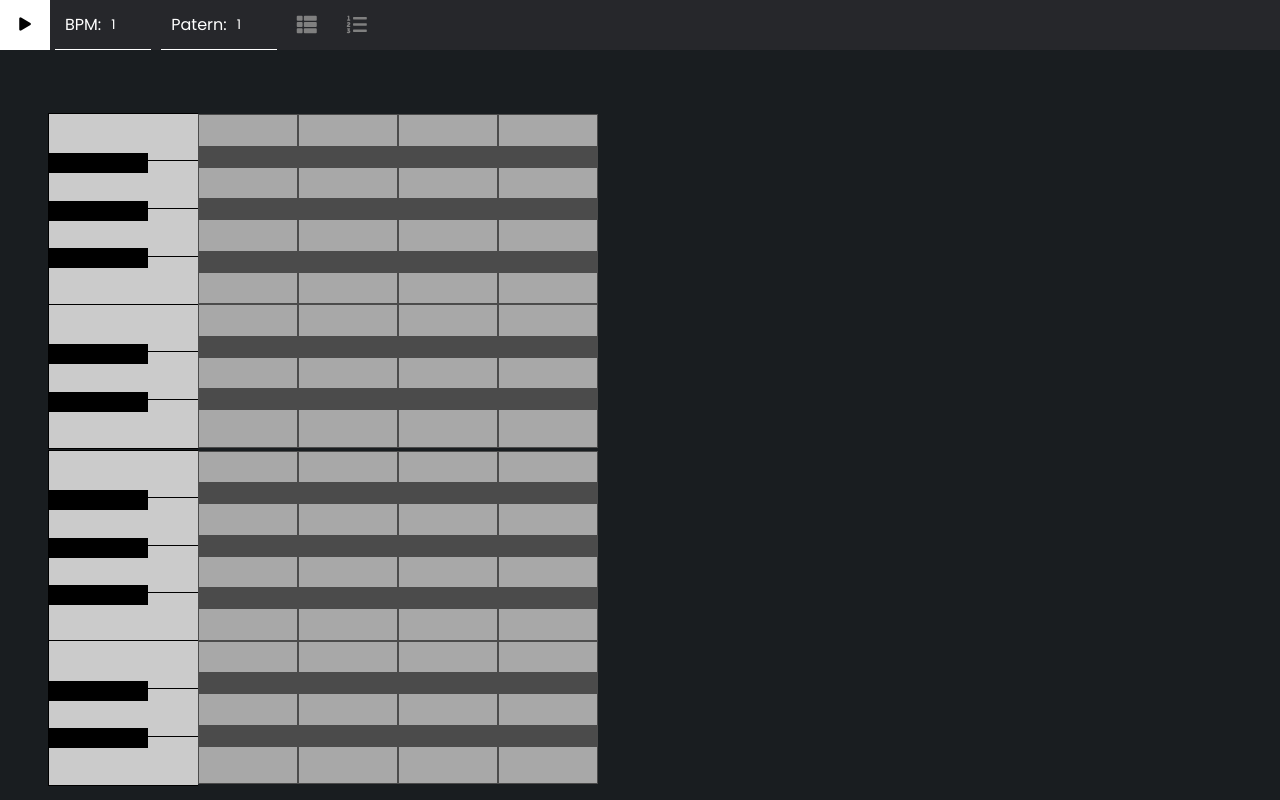
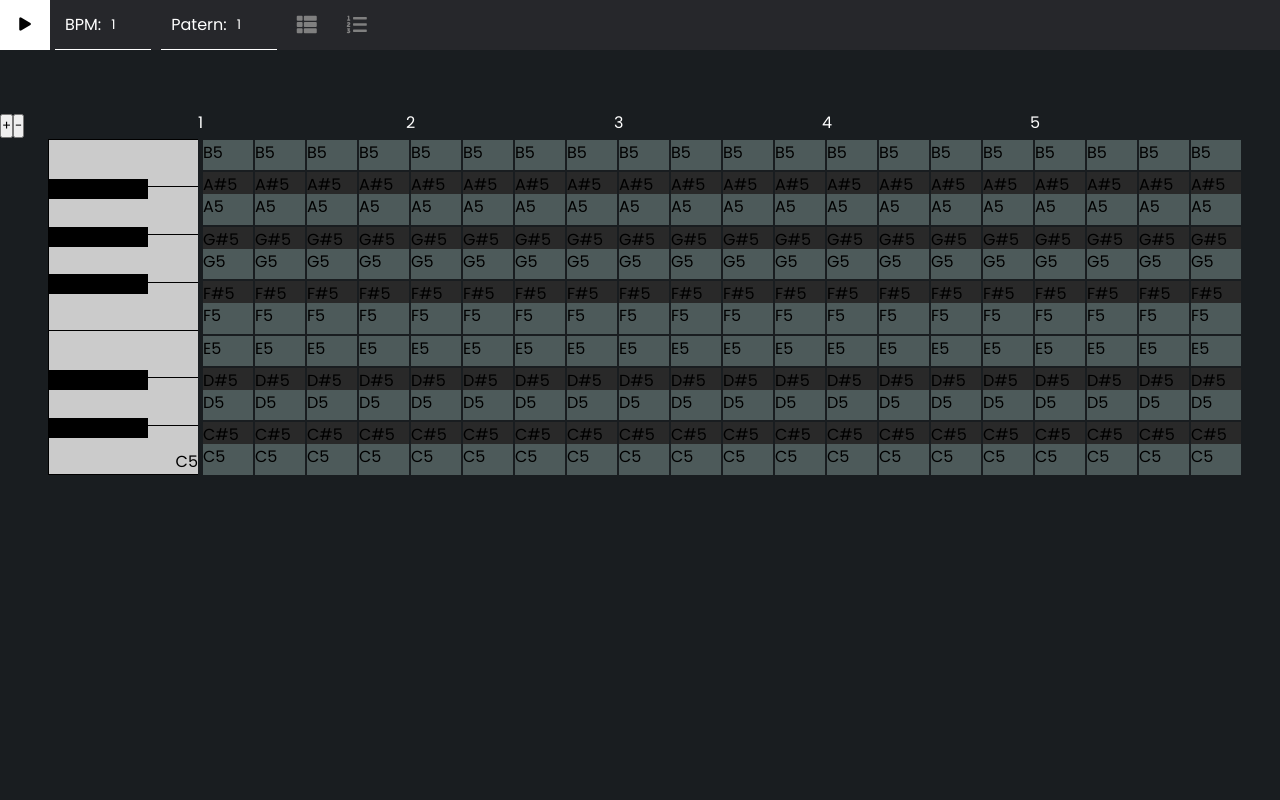
Before and after one commit to Procaillass/JamRacker, a React (Create React App) app: page / in a window 1280 px wide. Shown: the top 800 px of the page. Built offline with nearby package versions, Linux system fonts and the light colour scheme.

Commit message:
addGamePiano

```diff
--- a/src/App.scss
+++ b/src/App.scss
@@ -1,23 +1,43 @@
-@import url('https://fonts.googleapis.com/css2?family=Poppins:wght@300;400;500;700;900&display=swap');
+@import url("https://fonts.googleapis.com/css2?family=Poppins:wght@300;400;500;700;900&display=swap");
 
 // Variables couleurs
-$light-color : white ;
-$dark-color-1 : #191D20;
-$dark-color-2 : #26272B;
-$dark-color-3 : black;
+$light-color: white;
+$dark-color-1: #191d20;
+$dark-color-2: #26272b;
+$dark-color-3: black;
 
 * {
   margin: 0;
   padding: 0;
   box-sizing: border-box;
-  font-family: 'Poppins', sans-serif;
+  font-family: "Poppins", sans-serif;
+  /* width */
+  ::-webkit-scrollbar {
+    width: 10px;
+  }
+
+  /* Track */
+  ::-webkit-scrollbar-track {
+    background: $dark-color-2;
+  }
+
+  /* Handle */
+  ::-webkit-scrollbar-thumb {
+    background: $light-color;
+  }
+
+  /* Handle on hover */
+  ::-webkit-scrollbar-thumb:hover {
+    background: #555;
+  }
 }
 
-body{
+body {
   background-color: $dark-color-1;
+  counter-reset: col;
 }
 
-.header{
+.header {
   z-index: 10;
   position: fixed;
   top: 0;
@@ -27,7 +47,7 @@ body{
   height: 50px;
   background-color: $dark-color-2;
   margin-bottom: 5rem;
-  &_play-button{
+  &_play-button {
     width: 50px;
     background-color: $light-color;
     border: none;
@@ -35,13 +55,13 @@ body{
     outline: none;
   }
 
-  &_nav{
+  &_nav {
     display: flex;
     align-items: center;
-    &-list{
+    &-list {
       display: flex;
       list-style: none;
-      li{
+      li {
         height: 50px;
         margin: 0 15px;
         color: grey;
@@ -49,25 +69,23 @@ body{
         display: flex;
         align-items: center;
         cursor: pointer;
-        &:hover{
+        &:hover {
           color: $light-color;
         }
       }
     }
   }
 
-
-
-  &_bpm-container{
+  &_bpm-container {
     display: flex;
     align-items: center;
     border-bottom: 1px solid $light-color;
     margin: 0 5px;
-    p{
+    p {
       color: $light-color;
       margin: 0 10px;
     }
-    input{
+    input {
       width: 40px;
       background-color: transparent;
       border: none;
@@ -75,16 +93,16 @@ body{
       color: $light-color;
     }
   }
-  &_patern-container{
+  &_patern-container {
     display: flex;
     align-items: center;
     border-bottom: 1px solid $light-color;
     margin: 0 5px;
-    p{
+    p {
       color: $light-color;
       margin: 0 10px;
     }
-    input{
+    input {
       width: 40px;
       background-color: transparent;
       border: none;
@@ -92,13 +110,13 @@ body{
       color: $light-color;
     }
   }
-  &_select{
+  &_select {
     background-color: transparent;
     border: none;
     outline: none;
     border-bottom: 1px solid $light-color;
     color: $light-color;
-    option{
+    option {
       color: $dark-color-3;
     }
   }
@@ -106,73 +124,173 @@ body{
 
 // pianoRoll //
 
-.piano_global{
+.piano_global {
   padding-top: 7rem;
+  padding-bottom: 3rem;
 }
-.borad{
-  width:100%;
+.board {
+  width: 100%;
   display: flex;
-  margin-left: 3rem
-
+  margin-left: 3rem;
 }
-.piano-container{
+.clavier-container {
   display: flex;
   flex-direction: column;
-  background-color: red;
+  // background-color: red;
   justify-content: stretch;
-  margin-top: 1.45rem ;
-  .white{
+  margin-top: 1.45rem;
+
+  .white {
+    display: flex;
+    align-items: flex-end;
+    justify-content: flex-end;
     margin-top: -1.4rem;
-    height:           50px;
-    width:            150px;
-    z-index:          1;
-    border-top:1px solid black;
-    border-bottom:1px solid black;
-    border-left:1px solid black;
-    background-color: #CBCBCB;;
-
+    height: 50px;
+    width: 150px;
+    z-index: 1;
+    border-top: 1px solid black;
+    border-bottom: 1px solid black;
+    border-left: 1px solid black;
+    background-color: #cbcbcb;
   }
-  .white:nth-child(8){
+  .white:nth-child(8) {
     margin-top: -2px;
   }
-  .black{
+  .black {
     position: relative;
-    top: -.6rem;
-    height:20px;
-    width:100px;
-    z-index:2;
-    border:2px solid black;
+    top: -0.6rem;
+    height: 20px;
+    width: 100px;
+    z-index: 2;
+    border: 2px solid black;
     background-color: black;
   }
-  .key{
-    float:    left;
+  .key {
+    float: left;
     position: relative;
   }
 }
 
-.test{
+.test {
   background-color: red !important;
 }
-.roles-containter:nth-child(7){
-  background-color: aqua;
+
+//quentin
+
+.piano-containter {
+  margin-top: 2px;
 }
 
-div.roles-containter > div:nth-child(12){
-  height: 38.5px;
+// main {
+//   margin-top: 50px;
+//   height: calc(100vh - 50px);
+// }
+
+.piano_grid.white {
+  height: 30.4px;
 }
-.roles-containter{
-  margin-top: 2px;
-  .grid-item-white{
-    height: 32.5px;
-    width: 100px;
-    background-color: rgb(168, 168, 168);
-    border: 1px solid rgb(75, 75, 75) ;
-
-  }
-  .grid-item-black{
-    height: 20px;
-    width: 100px;
-    background-color: rgb(75, 75, 75);
-
+.piano_grid.black {
+  height: 20px;
+  div {
+    background-color: #292929;
   }
 }
+
+.Roll {
+  .board:nth-child(3) {
+    :nth-child(2) {
+      :first-child {
+        :nth-child(4n + 1) {
+          position: relative;
+          &::before {
+            counter-increment: col;
+            content: "" counter(col);
+            position: absolute;
+            top: -30px;
+            left: -5px;
+            color: white;
+          }
+        }
+      }
+    }
+  }
+
+  .board {
+    :first-child {
+      // background-color: red;
+
+      .piano-container {
+        .piano_grid:first-child {
+          div {
+            position: relative;
+            &:nth-child(4n + 1)::before {
+              counter-increment: col;
+              content: "" counter(col);
+              position: absolute;
+              top: -30px;
+              left: -5px;
+              color: white;
+            }
+          }
+        }
+      }
+    }
+  }
+}
+
+.piano_grid {
+  margin-left: 5px;
+  width: 100%;
+  display: grid;
+  grid-template-columns: repeat(auto-fit, 50px);
+  // grid-template-rows: repeat(auto-fit, );
+  gap: 2px;
+  grid-auto-flow: column;
+  margin-bottom: 2px;
+
+  // &:first-child {
+  //   div {
+  //     position: relative;
+  //     &:nth-child(4n + 1)::before {
+  //       counter-increment: col;
+  //       content: "" counter(col);
+  //       position: absolute;
+  //       top: -30px;
+  //       left: -5px;
+  //       color: white;
+  //     }
+  //   }
+  // }
+
+  &_note-black {
+    background-color: black;
+  }
+  &_note-white {
+    background-color: white;
+  }
+
+  button {
+    position: fixed;
+    display: none;
+    left: 0;
+    cursor: pointer;
+    grid-column: 1;
+    grid-column-start: 1;
+    grid-column-end: span 2;
+    border: none;
+    height: 30px;
+    width: 102px;
+    outline: none;
+    &:hover {
+      box-shadow: inset 0 0 0 5px rgb(221, 154, 100);
+    }
+  }
+  div {
+    min-width: 50px;
+    cursor: cell;
+    background-color: rgb(77, 90, 90);
+    &:hover ~ button {
+      box-shadow: inset 0 0 0 5px rgb(221, 154, 100);
+    }
+  }
+}
--- a/src/components/PianoRoll/PianoOctave.js
+++ b/src/components/PianoRoll/PianoOctave.js
@@ -1,153 +1,172 @@
-import React from 'react';
+import React, { useEffect, useState } from 'react';
 import '../../App.scss';
 import * as Tone from 'tone'
-import { Loop } from 'tone';
+//import { Loop } from 'tone';
 
-export default function PianoRoll(props) {
+function PianoRoll(props) {
 
   const synth = new Tone.Synth().toDestination()
+  let octave = props.octave
 
-  const note = ["C", "C#", "D", "D#", "E", "F", "F#", "G", "G#", "A", "A#", "B"]
-  // note.reverse()
-  const notes = []
-  let octave = props.octave
-  let nbColumn = 50
+  // const note = ["C", "C#", "D", "D#", "E", "F", "F#", "G", "G#", "A", "A#", "B"]
+  const note = [`C${octave}`, `C#${octave}`, `D${octave}`, `D#${octave}`, `E${octave}`, `F${octave}`, `F#${octave}`, `G${octave}`, `G#${octave}`, `A${octave}`, `A#${octave}`, `B${octave}`]
+  note.reverse()
+  // const notes = []
+  //let nbColumn = 50
 
+  const div = []
 
-
-  function loop(octave) {
-    for (let i = 0; i < 1 ; i++) {
-      note.map(item => {
-        notes.push(item + i + octave)
-      })
-    }
-    notes.reverse()
-  }
-
-  loop(octave)
-
-
-
-  var mouse_IsDown = false;
+  /* var mouse_IsDown = false;
   document.documentElement.addEventListener("mousedown", function () {
     mouse_IsDown = true;
   });
   document.documentElement.addEventListener("mouseup", function () {
     mouse_IsDown = false;
-  });
+  }); */
 
-  function playNote(note, e) {
+  const [savedNotes, setSavedNotes] = useState(localStorage.getItem('savedNote') ? JSON.parse(localStorage.getItem('savedNote')) : [])
+
+  const playNote = (note, e) =>  {
     synth.triggerAttackRelease(note, "8n")
     console.log(e.target)
-    if(e.target.classList.contains('test')){
+    if (e.target.classList.contains('test')) {
       e.target.classList.remove('test')
 
-    }else{
+    } else {
       e.target.classList.add('test')
+      console.log(note, e.currentTarget.getAttribute('data-id'))
+      let col = e.currentTarget.getAttribute('data-id')
+      let touche = note
+      setSavedNotes(old => [...old, {
+        col,
+        note: touche
+      }])
 
+
+    }
   }
 
 
+  useEffect(() => {
+    let divs = document.querySelectorAll('.piano_grid div')
+
+    divs.forEach(element => {
+      element.classList.remove('test')
+    });
+
+    setTimeout(() => {
+      savedNotes.map(item => {
+        divs.forEach(element => {
+          if (element.getAttribute('data-id') === item.col && element.getAttribute('data-note') === item.note) {
+            element.classList.add('test')
+          }
+        });
+      })
+    }, 10);
+
+
+    localStorage.setItem('savedNote', JSON.stringify(savedNotes))
+  })
+
+
+
+
+  // navigator.requestMIDIAccess().then(access => {
+  //   const devices = access.inputs.values()
+  //   for (let device of devices) {
+  //     console.log(device);
+  //     device.onmidimessage = OnMidiMessage
+  //   }
+  //   console.log(access)
+  // })
+
+  // function OnMidiMessage(message) {
+  //   console.log(message);
+  // }
+
+
+  /* function loop() {
+    for (let i = 4; i < 5; i++) {
+      note.map(item => {
+        notes.push(item + i)
+      })
+    }
+    notes.reverse()
+  } */
+
+  function loopDiv() {
+    for (let d = 0; d < 20; d++) {
+      div.push(d)
+    }
   }
 
-  navigator.requestMIDIAccess().then(access => {
-    const devices = access.inputs.values()
-    for (let device of devices) {
-      console.log(device);
-      device.onmidimessage = OnMidiMessage
-    }
-    console.log(access)
-  })
+  loopDiv()
 
-  function OnMidiMessage(message) {
-    console.log(message);
-  }
+  // loop()
 
 
 
   return (
-      <div className="borad">
-        <div className="piano-container" id="keyboard">
+    <div className="board">
+      <div className="clavier-container" id="keyboard">
 
         {
-            notes.map((item, index) => {
+          note.map((item, index) => {
             if (item.includes("#")) {
               return (
-                  <div onClick={(e) => playNote(item,e)} key={index} value={item } className="black key"></div>
+                <div onClick={() => synth.triggerAttackRelease(item, "8n")} key={index} value={item} className="black key"></div>
               )
             }
             else {
+              if (item.includes('C')) {
+                if (item.includes('#')) {
+
+                }
+                else {
                   return (
-                  <div onClick={(e) => playNote(item,e)} key={index} value={item } className="white key"></div>
+                    <div onClick={() => synth.triggerAttackRelease(item, "8n")} key={index} value={item} className="white key">{item}</div>
                   )
+                }
+              }
+              else {
+                return (
+                  <div onClick={() => synth.triggerAttackRelease(item, "8n")} key={index} value={item} className="white key"></div>
+                )
+              }
             }
           })
         }
       </div>
 
-        <div className="roles-containter">
-          {notes.map((item, index) => {
-            if(item.includes('#')){
-              return(
-                <div  onClick={(e) => playNote(item,e)} key={index} value={item } className="grid-item-black"></div>
-              )
-            }
-            else{
-              return(
-                <div onClick={(e) => playNote(item,e)} key={index} value={item } className="grid-item-white"></div>
-              )
-            }
-          })}
-        </div>
 
 
-        <div className="roles-containter">
-          {notes.map((item, index) => {
-            if(item.includes('#')){
-              return(
-                <div  onClick={(e) => playNote(item,e)} key={index} value={item } className="grid-item-black"></div>
+
+      <section className="piano-containter">
+        {note.map((touch, index) => {
+          return (
+            <section className={touch.includes('#') ? "piano_grid black" : "piano_grid white"}>
+              {div.map((item, index) => {
+                return <div
+                  data-note={touch}
+                  data-id={index}
+                  onClick={(e) => playNote(touch, e)}
+                  key={index}>{touch}</div>
+              })}
+              {touch.includes('#') ? <button onClick={(e) => playNote(touch, e)} key={index} className="piano_grid_note-black"></button> : <button onClick={(e) => playNote(touch, e)} key={index} className="piano_grid_note-white">{touch.includes('C') ? (touch.includes('#') ? "" : touch) : ""}</button>}
+            </section>
           )
-            }
-            else{
-              return(
-                <div onClick={(e) => playNote(item,e)} key={index} value={item } className="grid-item-white"></div>
-              )
-            }
         })}
-        </div>
+      </section>
 
-        <div className="roles-containter">
-          {notes.map((item, index) => {
-            if(item.includes('#')){
-              return(
-                <div  onClick={(e) => playNote(item,e)} key={index} value={item } className="grid-item-black"></div>
-              )
-            }
-            else{
-              return(
-                <div onClick={(e) => playNote(item,e)} key={index} value={item } className="grid-item-white"></div>
-              )
-            }
-          })}
-        </div>
 
-        <div className="roles-containter">
-          {notes.map((item, index) => {
-            if(item.includes('#')){
-              return(
-                <div  onClick={(e) => playNote(item,e)} key={index} value={item } className="grid-item-black"></div>
-              )
-            }
-            else{
-              return(
-                <div onClick={(e) => playNote(item,e)} key={index} value={item } className="grid-item-white"></div>
-              )
-            }
-          })}
-        </div>
+
+
 
     </div>
 
 
   );
 }
+
+
+export default React.memo(PianoRoll)
--- a/src/components/PianoRoll/PianoRoll.js
+++ b/src/components/PianoRoll/PianoRoll.js
@@ -1,16 +1,47 @@
-import React from 'react';
+import React, { useEffect, useState } from 'react';
 import '../../App.scss';
 import PinaoOctave from './PianoOctave'
 
 export default function PianoRoll() {
 
-  let octave = 4
+  //let octave = 4
+  /* let plusBtn = 4
+  let MoinsBtn = 4 */
+
+  /* let [plusBtn, setplusBtn] = useState(4)
+  const [MoinsBtn, setMoinsBtn] = useState(4) */
+
+  const [octLength, setoctLength] = useState([5])
+
+  useEffect(() => {
+    // setoctLength(octLength.reverse())
+    //console.log(octLength);
+  })
+
+  const plusOcatve = () => {
+    //setOctLenght(old => )
+    setoctLength(old => [Math.max(...old) + 1, ...old])
+
+    //console.log(octLength)
+  }
+  const moinsOctave = () => {
+    setoctLength(old => [...old, Math.min(...old) -1])
+
+    //console.log(octLength)
+  }
 
   return (
     <div className="Roll">
-      <PinaoOctave octave={octave+1} />
-      <PinaoOctave octave={octave}/>
+      <button onClick={() => plusOcatve()}>+</button>
+      <button onClick={() => moinsOctave()}>-</button>
       {/* <PinaoOctave octave={octave -1 }/> */}
+
+      {octLength.map((item, index) => {
+        return(
+          <PinaoOctave key={index} octave={item}/>
+        )
+      })}
+
     </div>
   );
 }
```
Lines whose indentation alone changed are shown as unchanged.
